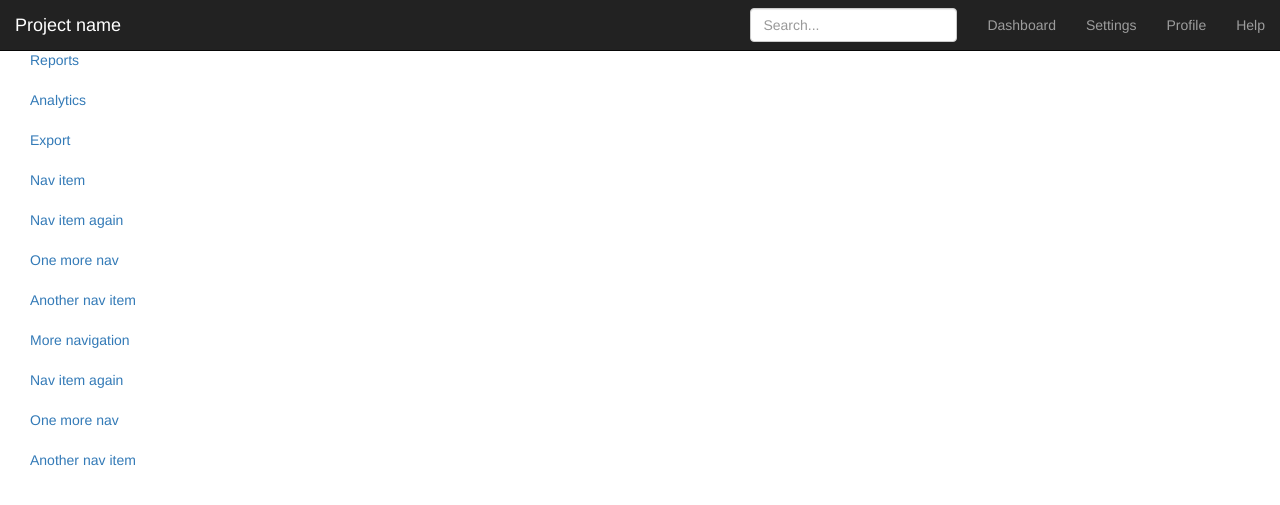
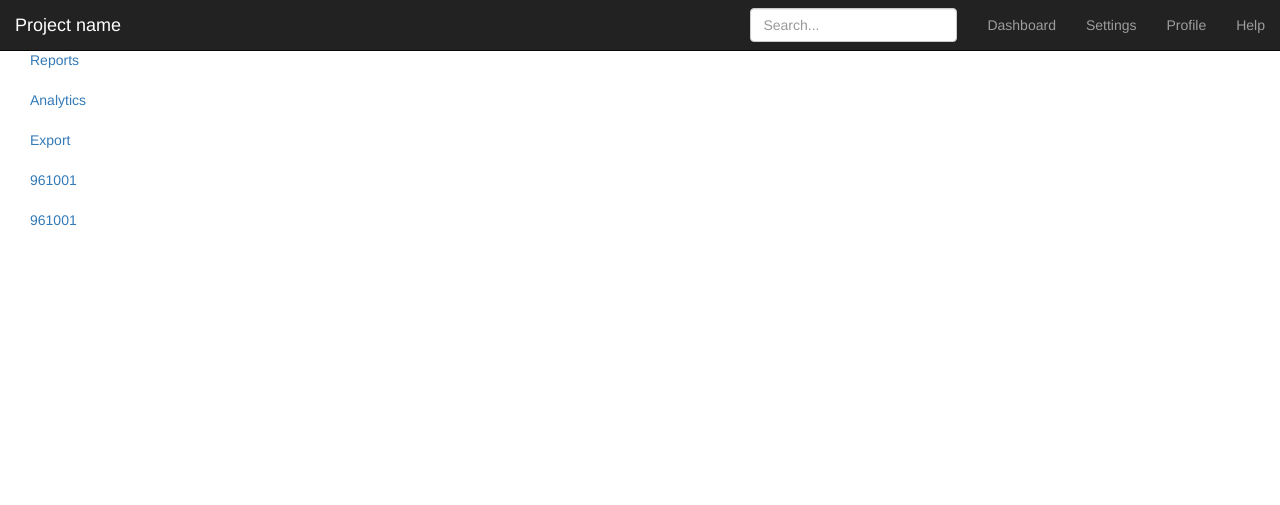
Before and after one commit to zengln/script, a Django app: page / in a window 1280 px wide. Shown: the top 505 px of the page. Run offline with Django 3.2, Linux system fonts and the light colour scheme; data comes from the database, SQL or seed files in the repository; some libraries are stand-ins or nearby versions.

Commit message:
完善base html

```diff
--- a/autotest_web/templates/web/index.html
+++ b/autotest_web/templates/web/index.html
@@ -40,26 +40,25 @@
     <div class="row">
         <div class="col-sm-3 col-md-2 sidebar">
             <ul class="nav nav-sidebar">
-                <li class="active"><a href="#">Overview <span class="sr-only">(current)</span></a></li>
+                <li class="active"><a href="#">Settings <span class="sr-only">(current)</span></a></li>
                 <li><a href="#">Reports</a></li>
                 <li><a href="#">Analytics</a></li>
                 <li><a href="#">Export</a></li>
             </ul>
             <ul class="nav nav-sidebar">
-                <li><a href="">Nav item</a></li>
-                <li><a href="">Nav item again</a></li>
-                <li><a href="">One more nav</a></li>
-                <li><a href="">Another nav item</a></li>
-                <li><a href="">More navigation</a></li>
-            </ul>
-            <ul class="nav nav-sidebar">
-                <li><a href="">Nav item again</a></li>
-                <li><a href="">One more nav</a></li>
-                <li><a href="">Another nav item</a></li>
+                {% for node in nodes %}
+                <li><a href="trans_{{ node.trans_code }}"> {{ node.trans_code }} </a></li>
+                {% endfor %}
             </ul>
         </div>
 
     </div>
+    <div class="col-sm-9 col-sm-offset-3 col-md-10 col-md-offset-2 main">
+        {% block content %}
+        {% endblock content %}
+    </div>
+</div>
+
 
     <script src="{% static 'bootstrap/js/jquery.min.js' %}"></script>
     <script src="{% static 'bootstrap/js/bootstrap.min.js' %}"></script>
```
